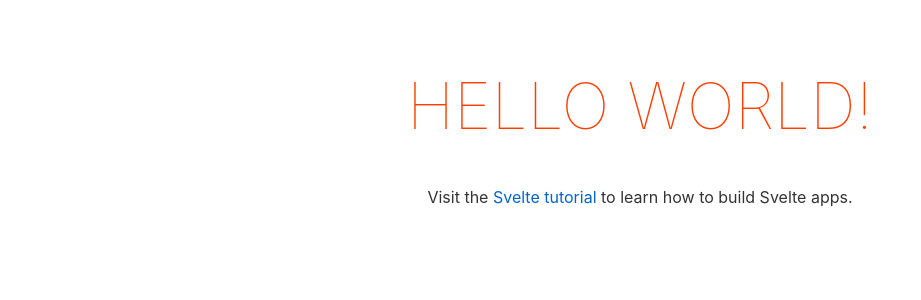
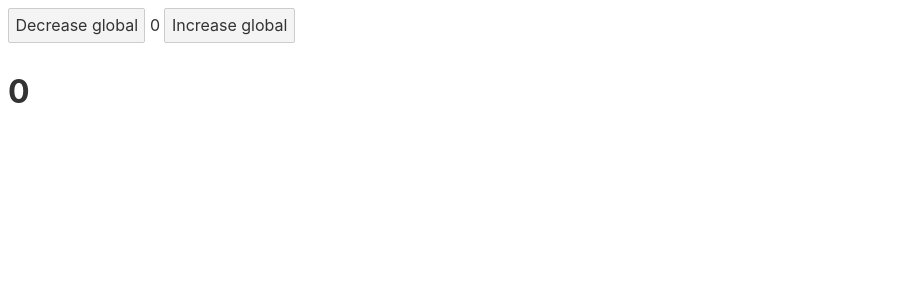
Before and after one commit to thorstenbaek/svelte-intro, a Svelte app: page / in a window 1280 px wide. Shown: the top 300 px of the page, without its empty margins (0-921 px from the left). Built offline with nearby package versions, Linux system fonts and the light colour scheme.

Commit message:
Added global writable

```diff
--- a/src/App.svelte
+++ b/src/App.svelte
@@ -1,30 +1,10 @@
 <script>
-	export let name;
+	import DisplayPanel from './DisplayPanel.svelte';
+	import DecreasePanel from './DecreasePanel.svelte';
+	import IncreasePanel from './IncreasePanel.svelte';
+	import {global} from "./stores.js";
 </script>
 
-<main>
-	<h1>Hello {name}!</h1>
-	<p>Visit the <a href="https://svelte.dev/tutorial">Svelte tutorial</a> to learn how to build Svelte apps.</p>
-</main>
 
-<style>
-	main {
-		text-align: center;
-		padding: 1em;
-		max-width: 240px;
-		margin: 0 auto;
-	}
-
-	h1 {
-		color: #ff3e00;
-		text-transform: uppercase;
-		font-size: 4em;
-		font-weight: 100;
-	}
-
-	@media (min-width: 640px) {
-		main {
-			max-width: none;
-		}
-	}
-</style>
+<DecreasePanel/> {$global} <IncreasePanel/>
+<DisplayPanel/>
--- /dev/null
+++ b/src/DecreasePanel.svelte
@@ -0,0 +1,5 @@
+<script>
+    import {global} from "./stores.js";
+</script>
+
+<button on:click={() => global.update(g => g - 1)}>Decrease global</button>
--- /dev/null
+++ b/src/DisplayPanel.svelte
@@ -0,0 +1,7 @@
+<script>
+    import {global} from "./stores.js";
+</script>
+
+<h1>
+    {$global}
+</h1>
--- /dev/null
+++ b/src/IncreasePanel.svelte
@@ -0,0 +1,5 @@
+<script>
+    import {global} from "./stores.js";
+</script>
+
+<button on:click={() => global.update(g => g + 1)}>Increase global</button>
--- /dev/null
+++ b/src/stores.js
@@ -0,0 +1,3 @@
+import {writable} from "svelte/store";
+
+export const global = writable(0);
```
